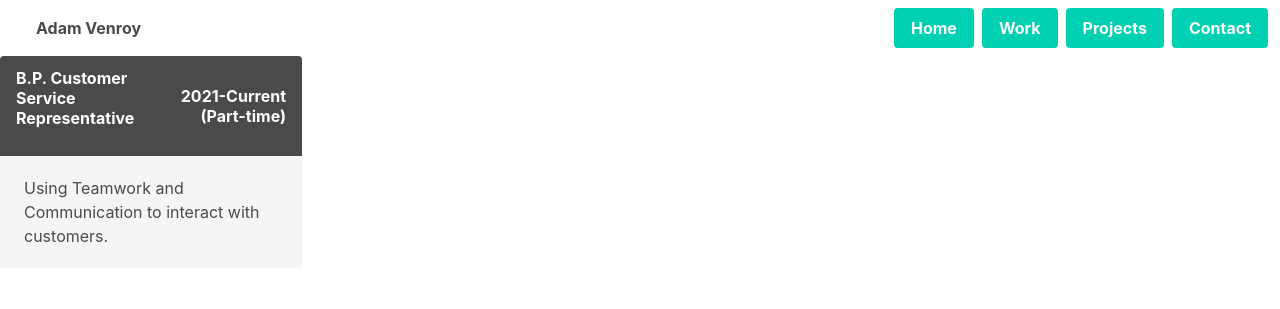
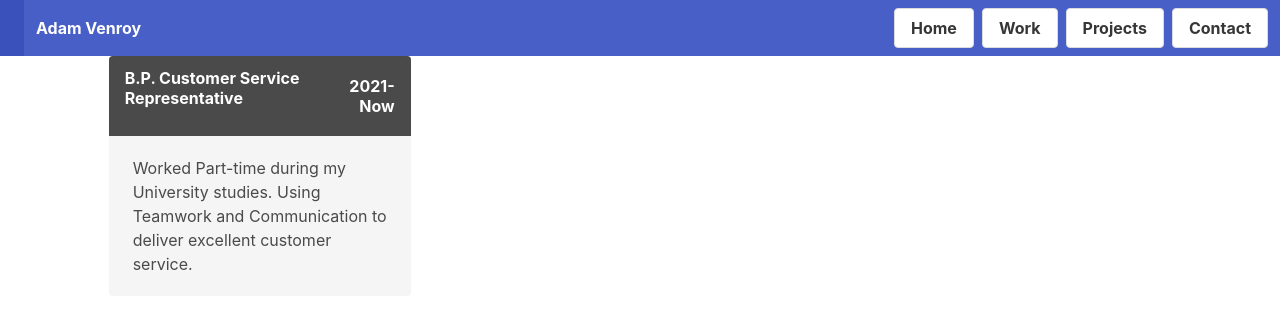
Before and after one commit to AdamVenroy/PersonalWebsite, a Flask app: page /work in a window 1280 px wide. Shown: the top 309 px of the page. Run offline with Flask 2, Linux system fonts and the light colour scheme.

Commit message:
Edited B.P work experience and changed info boxes a bit

```diff
--- a/templates/home.html
+++ b/templates/home.html
@@ -5,6 +5,7 @@
         <div class="column is-4 is-offset-2">
             <h1 class="title">Hello!</h1>
             <h2 class="subtitle">I'm Adam Venroy.</h2>
+            <p>I am a second year student studying Computer Science and Mathematics at the University of Canterbury.</p>
         </div>
         <div class="column is-4"><canvas id="myCanvas" height="900"></canvas></div>
     </div>
@@ -35,7 +36,6 @@ function init(){
     context.moveTo(centerX,centerY+radius+bodyLength/3);
     context.lineTo(centerX-60,centerY+radius+bodyLength/3 + 60);
     context.stroke();
-    context.strokeStyle = 'black';
     context.moveTo(centerX,centerY+radius+bodyLength/3);
     context.lineTo(centerX+60,centerY+radius+bodyLength/3 - 60);
     context.stroke();
--- a/templates/nav.html
+++ b/templates/nav.html
@@ -1,4 +1,4 @@
-<nav class="navbar" role="navigation" aria-label="main navigation">
+<nav class="navbar is-link" role="navigation" aria-label="main navigation">
     <div class="navbar-brand">
       <a class="navbar-item" href="/">
         <a class="navbar-item"><strong>Adam Venroy</strong></a>
@@ -11,16 +11,16 @@
       <div class="navbar-end">
         <div class="navbar-item">
           <div class="buttons">
-            <a class="button is-primary" href="/home">
+            <a class="button" href="/home">
               <strong>Home</strong>
             </a>
-            <a class="button is-primary" href="/work">
+            <a class="button" href="/work">
                 <strong>Work</strong>
             </a>
-            <a class="button is-primary" href="/projects">
+            <a class="button" href="/projects">
                 <strong>Projects</strong>
             </a>
-            <a class="button is-primary" href="/contact">
+            <a class="button" href="/contact">
                 <strong>Contact</strong>
             </a>
           </div>
--- a/templates/projects.html
+++ b/templates/projects.html
@@ -1,8 +1,8 @@
 {% extends "layout.html" %} {% block content %}
-
+<section>
 <div class="columns">
   <!-- Start of Column-->
-    <div class="column is-one-quarter">
+    <div class="column is-one-quarter is-offset-1">
         <article class="message">
             <div class="message-header">
               <p>Video Game Website</p>
@@ -34,5 +34,6 @@
           </article>
     </div>
 </div>
+</section>
 
 {% endblock %}
--- a/templates/work.html
+++ b/templates/work.html
@@ -1,14 +1,14 @@
 {% extends "layout.html" %} {% block content %}
 <div class="columns">
     <!-- Start of Column-->
-      <div class="column is-one-quarter">
+      <div class="column is-one-quarter is-offset-1">
           <article class="message">
               <div class="message-header">
                 <p>B.P. Customer Service Representative</p>
-                <p style="text-align: right;">2021-Current (Part-time)</p>
+                <p style="text-align: right;">2021-Now</p>
               </div>
               <div class="message-body">
-                  Using Teamwork and Communication to interact with customers.
+                  Worked Part-time during my University studies. Using Teamwork and Communication to deliver excellent customer service.
               </div>
             </article>
       </div>
```
